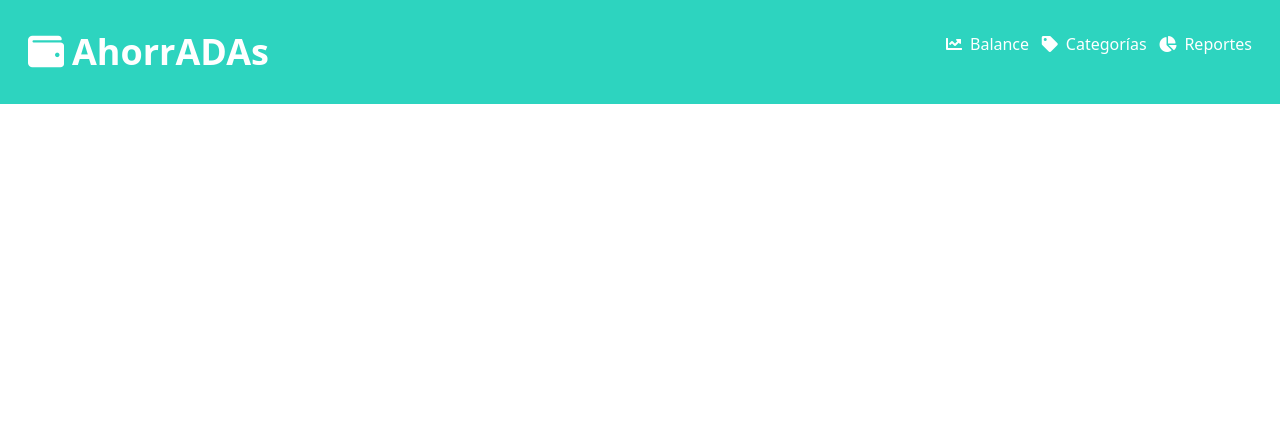
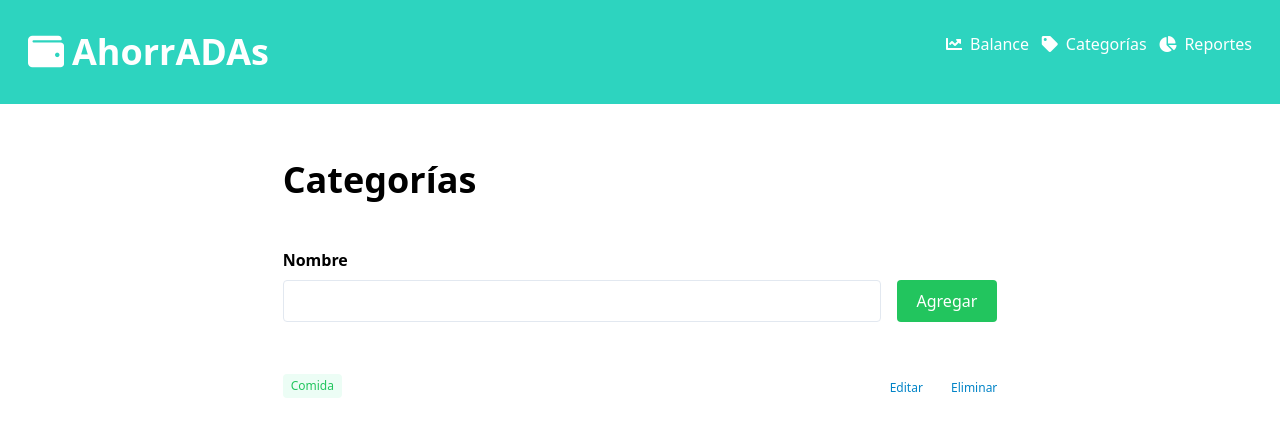
Before and after one commit to Mariacecilia1999/ahorrADAs, a plain HTML site: page index.html in a window 1280 px wide. Drawn offline with nearby package versions, Linux system fonts and the light colour scheme.

Commit message:
Adding categories section layout

```diff
--- a/index.html
+++ b/index.html
@@ -36,6 +36,34 @@
          </ul>
       </nav>
    </header>
+   <!--Section category-->
+   <section class="my-5 flex justify-center">
+      <div class="mx-5 w-full sm:w-full sm:mx-5 bg-white rounded py-5 lg:w-7/12">
+          <div class="sm:w-full w-12/12 px-4">
+              <h2 class="text-4xl font-bold py-4">Categorías</h2>
+              <div class="flex content-center flex-col w-12/12">
+                  <form action="" class="mt-8">
+                      <label for="" class="font-bold">Nombre</label>
+                      <div class="pt-2 flex">
+                          <input type="text" class="border rounded border-black border-slate-200 w-11/12 py-2">
+                          <button class="bg-green-500 rounded text-white px-5 py-2 ml-4">Agregar</button>
+                      </div>
+                  </form>
+                  <!--Dynamic categories with js-->
+                  <div class="
+                  pt-9">
+                      <div class="flex justify-between w-12/12">
+                          <span class="text-xs bg-emerald-50 text-green-500 px-2 py-1 rounded">Comida</span>
+                          <div>
+                              <a href="#" class="text-xs text-sky-600 mr-6">Editar</a>
+                              <a href="#" class="text-xs text-sky-600">Eliminar</a>
+                          </div>
+                      </div>
+                  </div>
+              </div>
+          </div>
+      </div>
+  </section>
    <script src="./js/main.js"></script>
 </body>
 </html>
```
